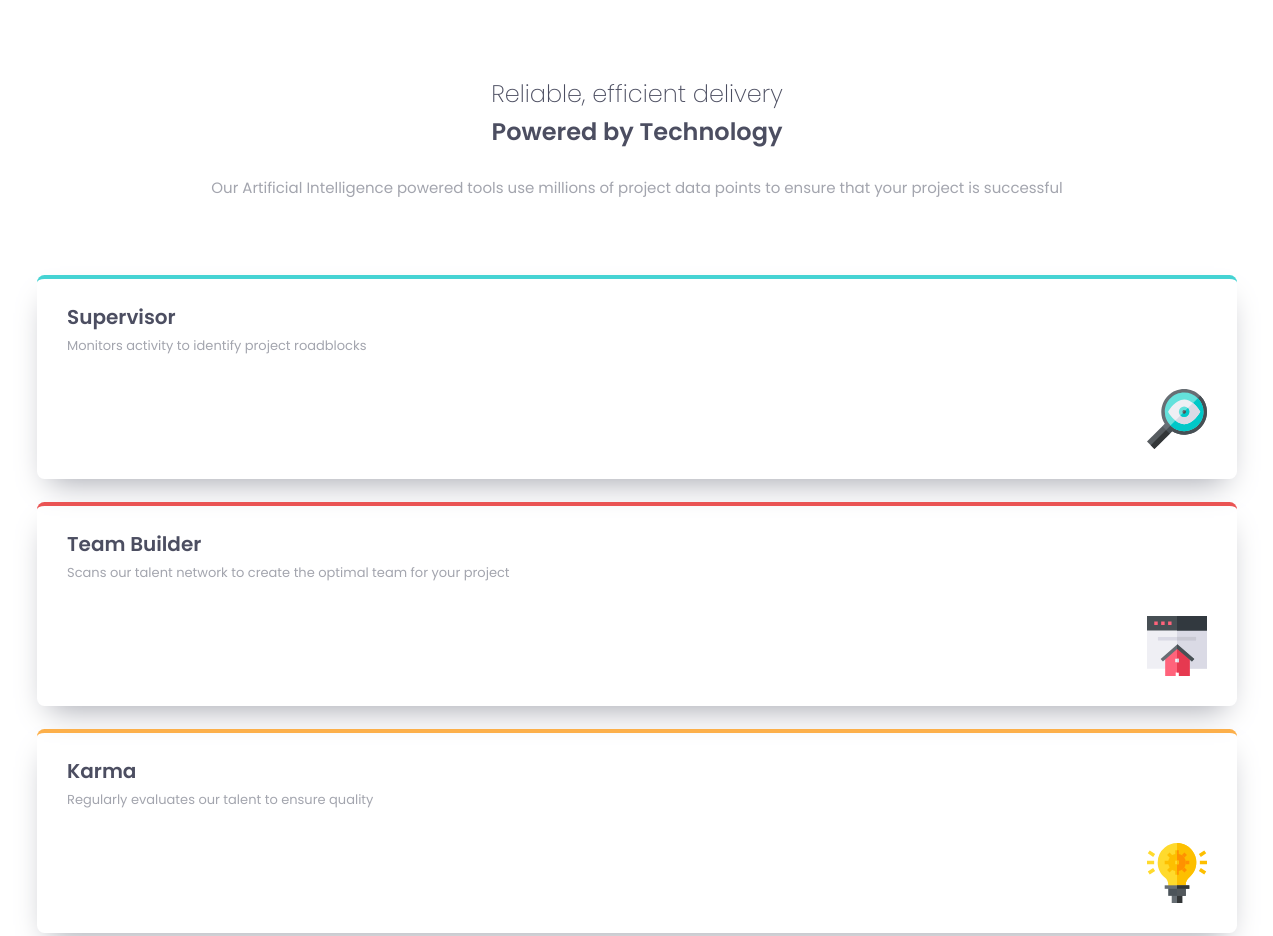
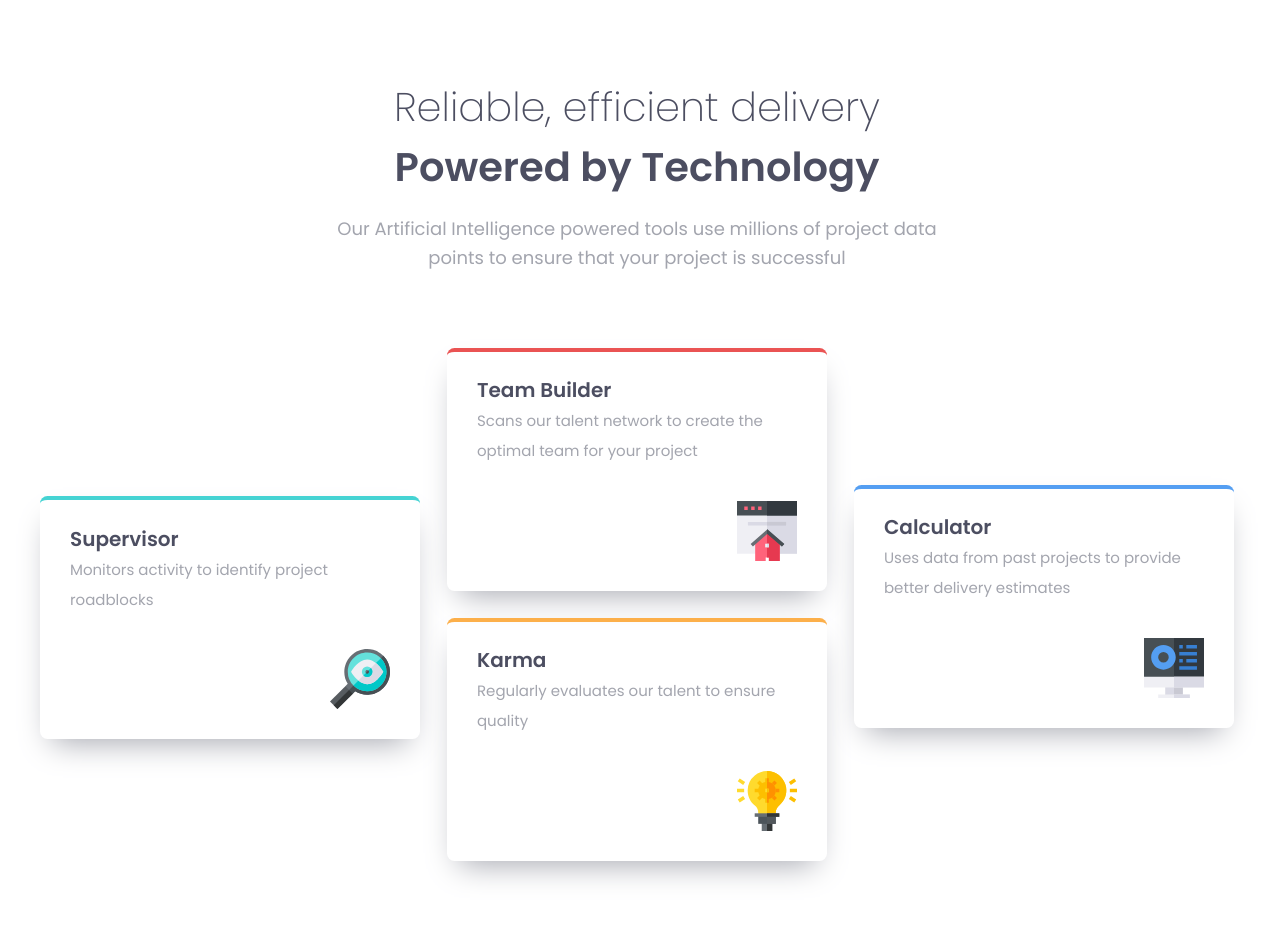
Before and after one commit to naveen570/four-card-feature-section-master, a plain HTML site: page index.html in a window 1536 px wide. Shown: the top 936 px of the page, without its empty margins (131-1404 px from the left). Drawn offline with Linux system fonts and the light colour scheme.

Commit message:
finished desktop design

```diff
--- a/style.css
+++ b/style.css
@@ -29,8 +29,8 @@ img{
     max-width: 100%;
 }
 .container{
-    width:83%;
-    max-width: 1200px;
+    width:85%;
+    max-width: 150rem;
     margin: 0 auto;
 }
 
@@ -41,15 +41,20 @@ img{
     color: var(--v-d-blue);
 }
 .header__subtitle{
-    font-size: 2.4rem;
+    /* font-size: 2.4rem; */
+    font-size: clamp(2.4rem, 3vw, 4rem);
     font-weight: 200;
-    margin-bottom: 0.5em;
+
 }
 .header__title{
-    font-size: 2.4rem;
-    margin-bottom: 1em;
+    /* font-size: 2.4rem; */
+    font-size: clamp(2.4rem, 3vw, 4rem);
+    font-weight: 600;
+    margin-bottom: 0.5em;
+    line-height: 1.4;
 }
 .header__desc{
+    font-size: clamp(1.5rem, 2vw, 1.8rem);
     color:var(--g-blue);
 }
 
@@ -59,16 +64,17 @@ img{
 }
 .card{
     color: var(--v-d-blue);
-    margin-bottom: 1.5em;
+    margin:0 0 1.5em 0;
     padding: 1.5em 2em 2em;
     border-radius: 0.5em;
     box-shadow: 0 1em 2em -0.8em var(--g-blue);
 }
-.card .card__title{
+.card__title{
     font-size: 2rem;
 }
 .card__desc{
-    font-size: 1.3rem;
+    /* font-size: 1.3rem; */
+    font-size: clamp(1.3rem, 2vw, 1.5rem);
     color:var(--g-blue);
     line-height: 2;
     margin-bottom: 2.3em;
@@ -96,3 +102,41 @@ img{
 footer{
     text-align: center;
 }
+
+
+
+@media (min-width:768px){
+   .header__desc{
+       /* border:2px solid red; */
+       font-size: 1.8rem;
+       width: 80%;
+       max-width: 65rem;
+       margin:0 auto;
+   }
+   .card{
+       max-width:77rem;
+       margin: 0 auto 1.5em;
+   }
+}
+
+@media (min-width:1440px){
+    .container{
+        width: 90%;
+    }
+    .row{
+        display: flex;
+        /* border:2px solid red; */
+        justify-content: center;
+        align-items: center;
+    }
+
+    .col-1 .card{
+        margin: 0 1.8em 0 0;
+    }
+    .col-2 .card{
+        margin: 0 1.8em 1.8em 0;
+    }
+    .card{
+        width: 38rem;
+    }
+}
```
